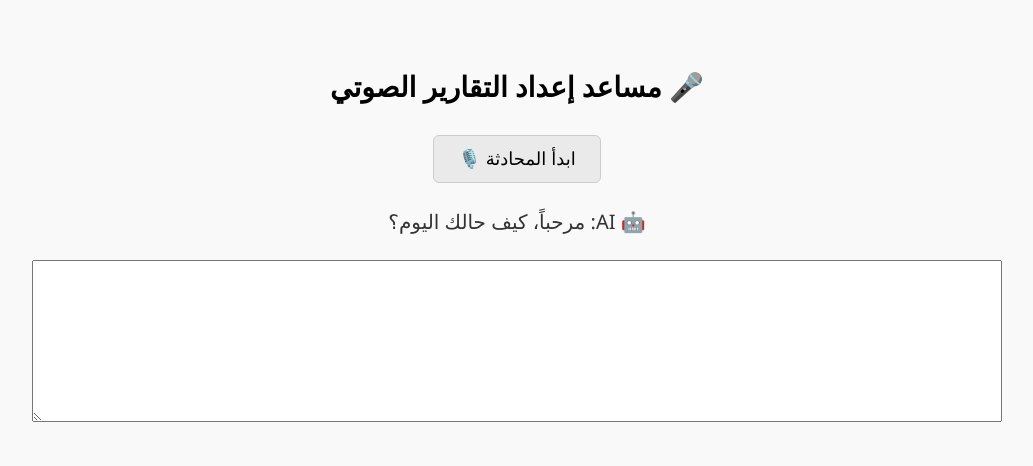
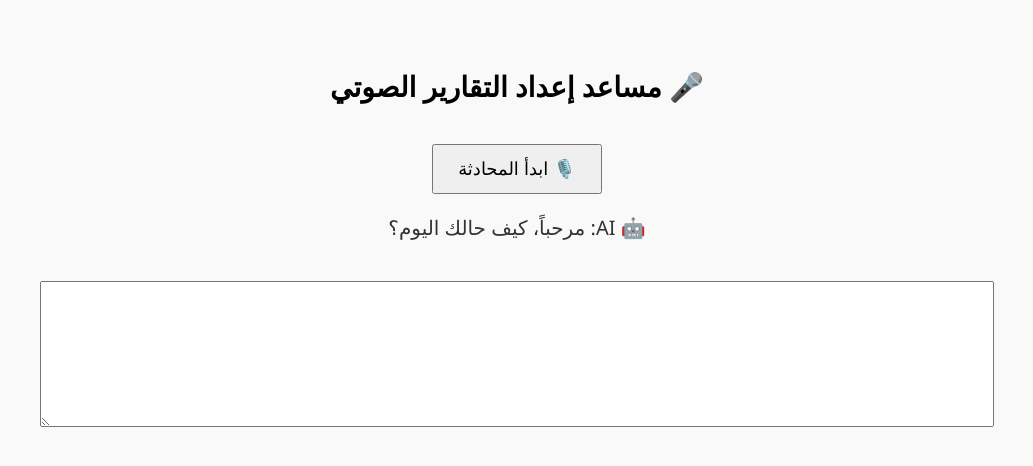
Before and after one commit to Rashidlovew/voice-report-assistant, a Flask app: page / in a window 1280 px wide. Shown: the top 466 px of the page, without its empty margins (123-1156 px from the left). Run offline with Flask 3, Linux system fonts and the light colour scheme; data that the repository does not hold is empty.

Commit message:
Update index.html

```diff
--- a/templates/index.html
+++ b/templates/index.html
@@ -6,53 +6,36 @@
     <style>
         body {
             font-family: 'Segoe UI', sans-serif;
-            direction: rtl;
             text-align: center;
             padding: 40px;
             background-color: #f9f9f9;
         }
-
         h1 {
             font-size: 28px;
-            margin-bottom: 30px;
         }
-
         button {
             padding: 12px 24px;
             font-size: 18px;
             cursor: pointer;
-            background-color: #eaeaea;
-            border: 1px solid #ccc;
-            border-radius: 6px;
+            margin-top: 20px;
         }
-
-        button:disabled {
-            background-color: #ddd;
-            cursor: not-allowed;
-        }
-
         #status {
+            margin: 20px;
             font-size: 20px;
-            margin-top: 25px;
             color: #333;
         }
-
         textarea {
             width: 80%;
             height: 140px;
-            font-size: 16px;
-            margin-top: 25px;
+            margin-top: 20px;
             direction: rtl;
-            text-align: right;
-            padding: 10px;
         }
     </style>
 </head>
 <body>
     <h1>🎤 مساعد إعداد التقارير الصوتي</h1>
-
-    <button id="start-button">ابدأ المحادثة 🎙️</button>
-    <div id="status">جاهز للبدء...</div>
+    <button id="start-button">🎙️ ابدأ المحادثة</button>
+    <div id="status">جاهز للانطلاق...</div>
     <textarea id="response" readonly></textarea>
 
     <script src="/static/script.js"></script>
```
